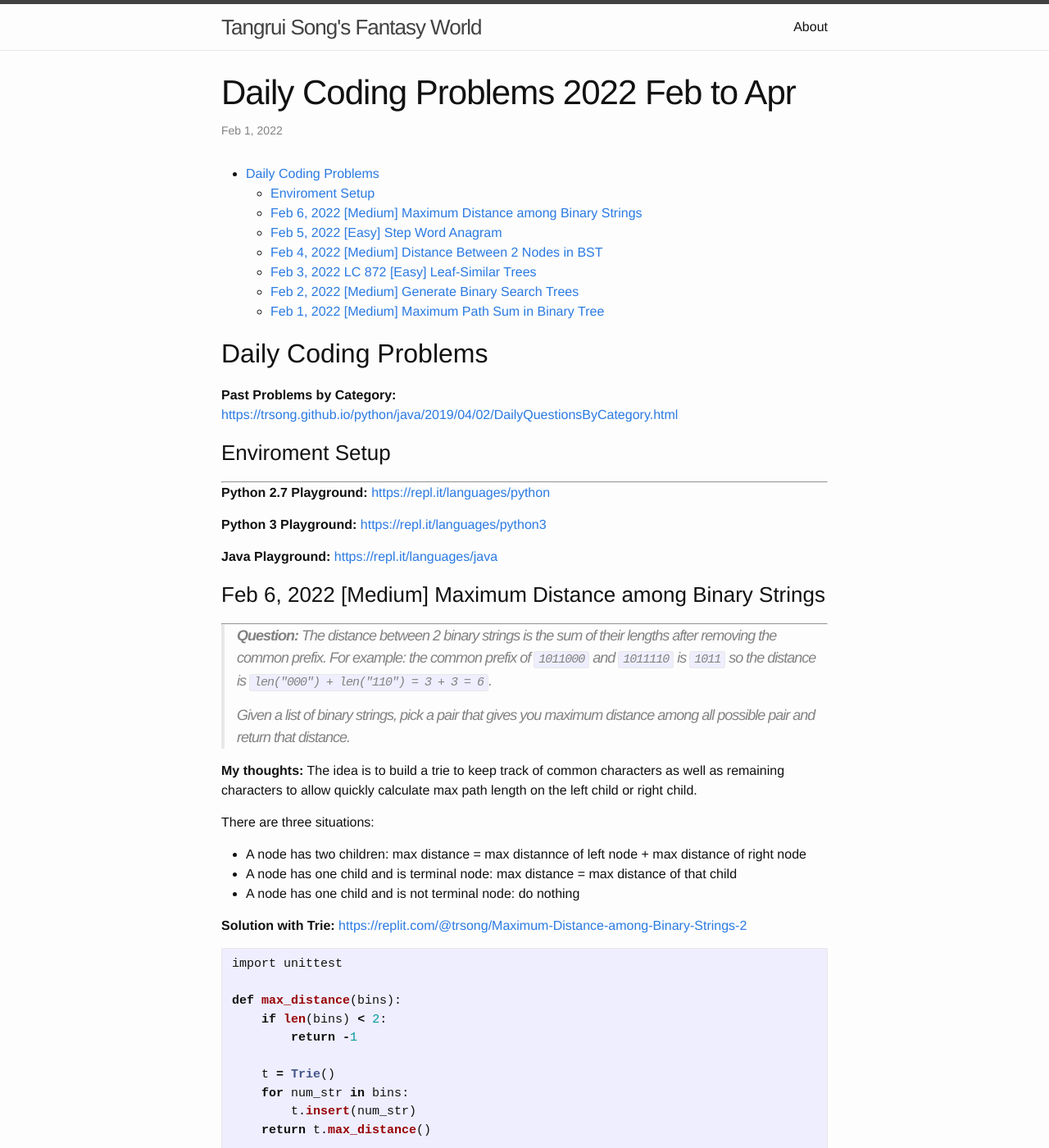
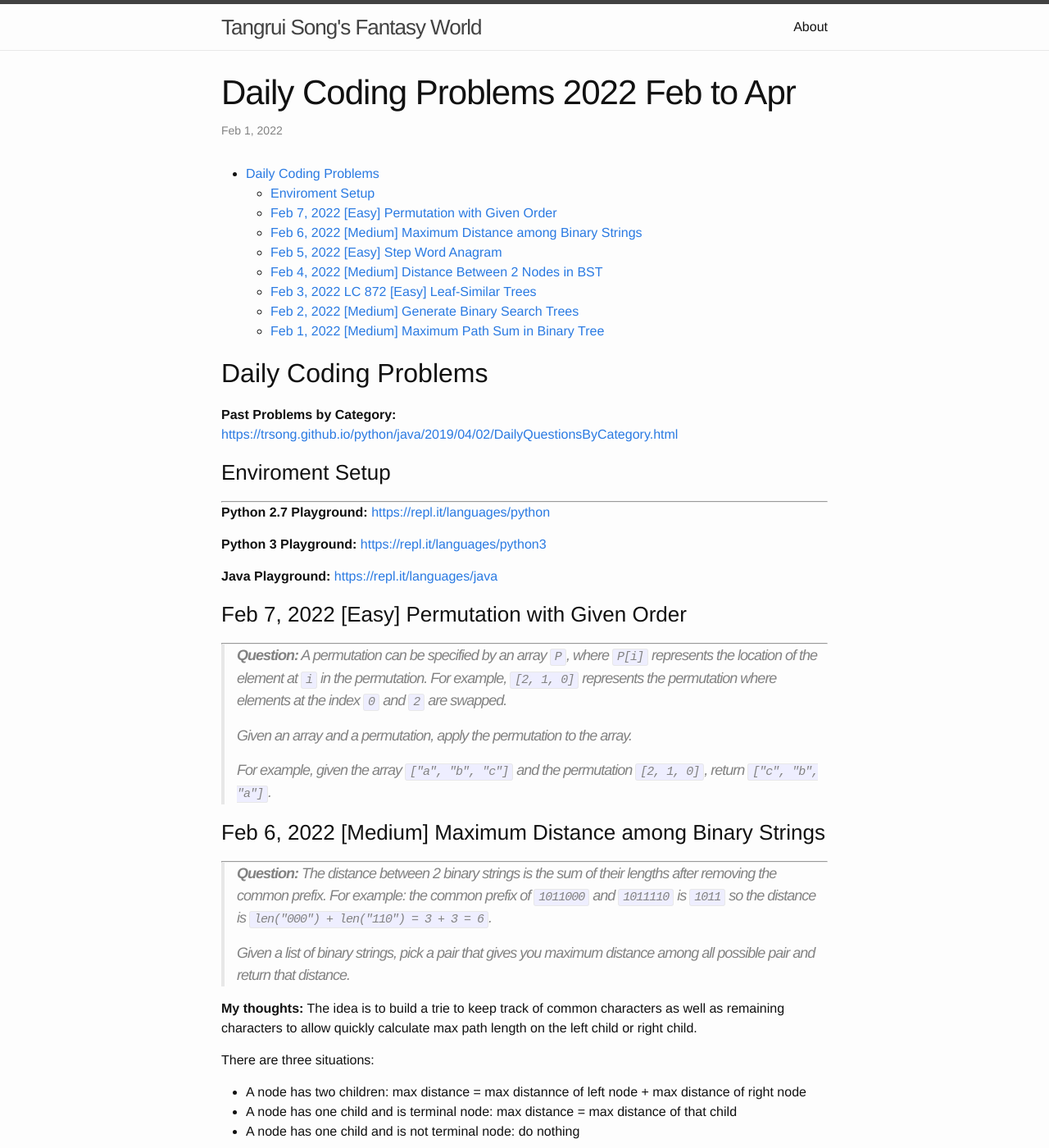
Before and after one commit to trsong/trsong.github.io, a Jekyll site: the page built from _posts/2022-02-01-DailyQuestionsFeb.md, in a window 1280 px wide and 1400 px high. Shown: the whole window at 82% size. Built offline with Jekyll 4.4.1, drawn with Linux system fonts in a browser that asks for light colours.

Commit message:
Add Feb 7 question

```diff
--- a/_posts/2022-02-01-DailyQuestionsFeb.md
+++ b/_posts/2022-02-01-DailyQuestionsFeb.md
@@ -19,6 +19,15 @@ categories: Python/Java
 **Python 3 Playground:** [https://repl.it/languages/python3](https://repl.it/languages/python3)
 
 **Java Playground:** [https://repl.it/languages/java](https://repl.it/languages/java)
+
+
+### Feb 7, 2022 \[Easy\] Permutation with Given Order
+---
+> **Question:** A permutation can be specified by an array `P`, where `P[i]` represents the location of the element at `i` in the permutation. For example, `[2, 1, 0]` represents the permutation where elements at the index `0` and `2` are swapped.
+>
+> Given an array and a permutation, apply the permutation to the array.
+>
+> For example, given the array `["a", "b", "c"]` and the permutation `[2, 1, 0]`, return `["c", "b", "a"]`.
 
 
 ### Feb 6, 2022  \[Medium\] Maximum Distance among Binary Strings
```
